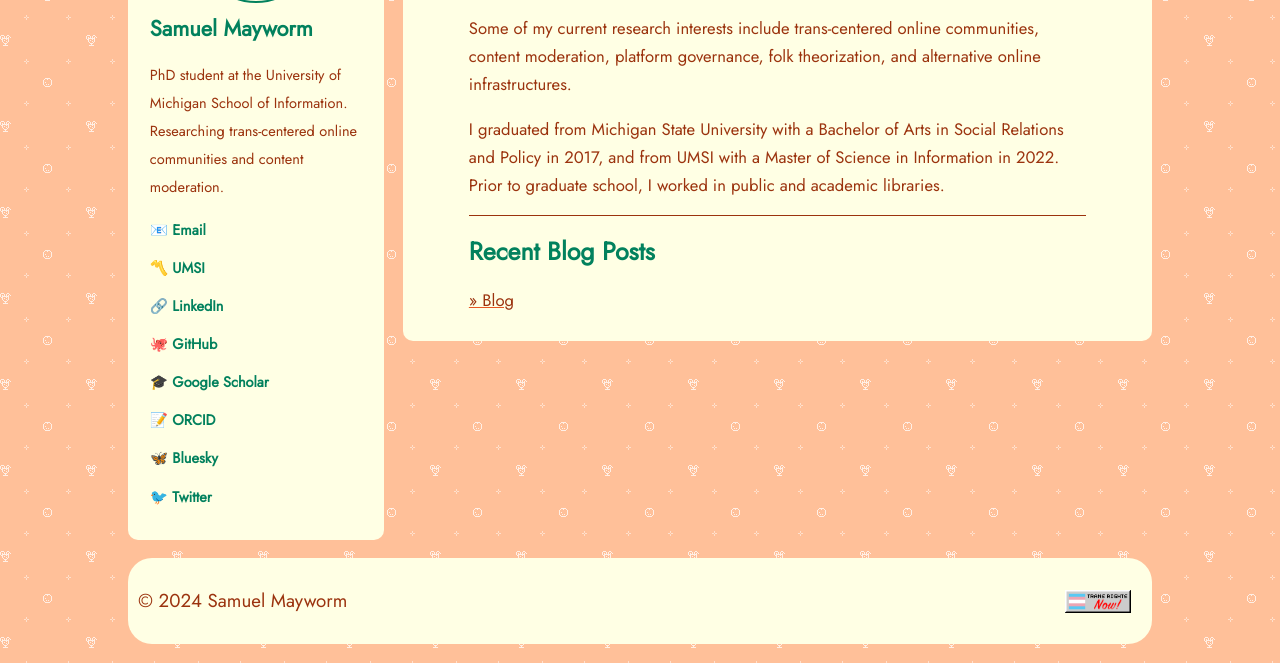
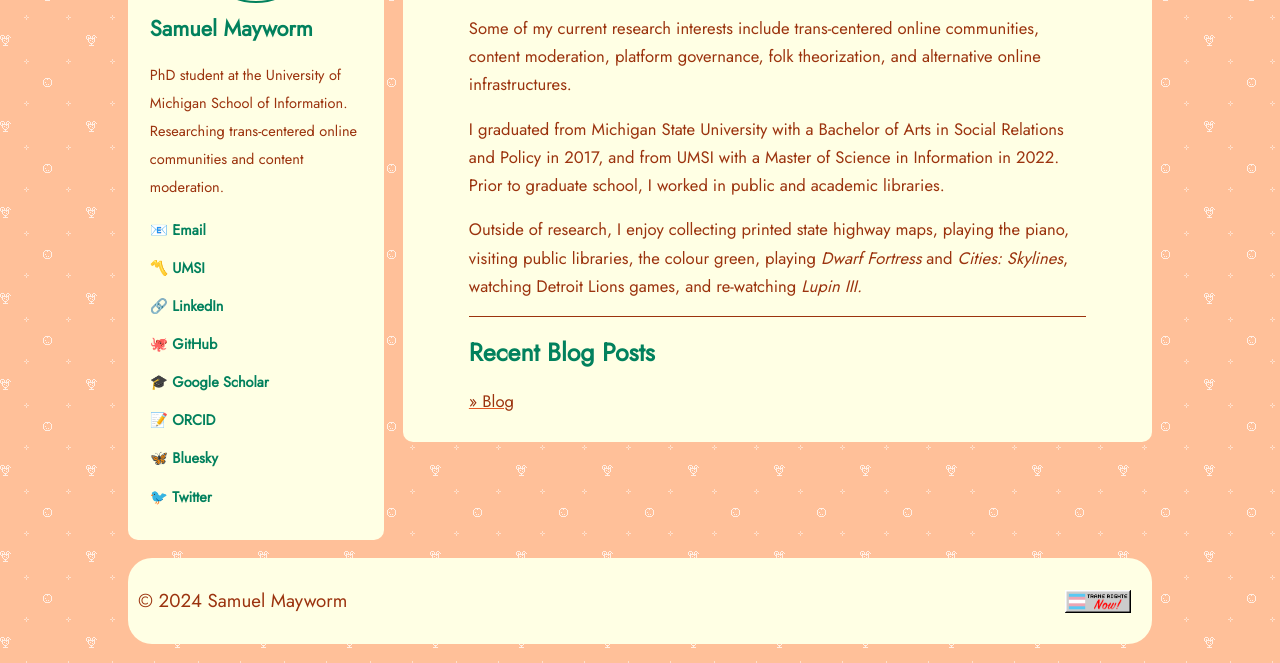
Before and after one commit to mayworms/mayworms.github.io, an Eleventy site: page src/index.md in a window 1280 px wide. Shown: the part 223-886 px from the top of the page. Built offline with nearby package versions, Linux system fonts and the light colour scheme; Eleventy itself is replaced by a stand-in of ours; files that its build step writes are made by us from their sources.

Commit message:
updated About/Home page

```diff
--- a/src/index.md
+++ b/src/index.md
@@ -11,6 +11,8 @@ Some of my current research interests include trans-centered online communities,
 
 I graduated from Michigan State University with a Bachelor of Arts in Social Relations and Policy in 2017, and from UMSI with a Master of Science in Information in 2022. Prior to graduate school, I worked in public and academic libraries.
 
+Outside of research, I enjoy collecting printed state highway maps, playing the piano, visiting public libraries, the colour green, playing *Dwarf Fortress* and *Cities: Skylines*, watching Detroit Lions games, and re-watching *Lupin III.*
+
 ---
 <!-- This next part will show your top three most recent posts. You can change how readableDate looks in your .eleventy.js file-->
 ## Recent Blog Posts
```
Also changed, not shown: public/index.html (+1 -0 lines).
